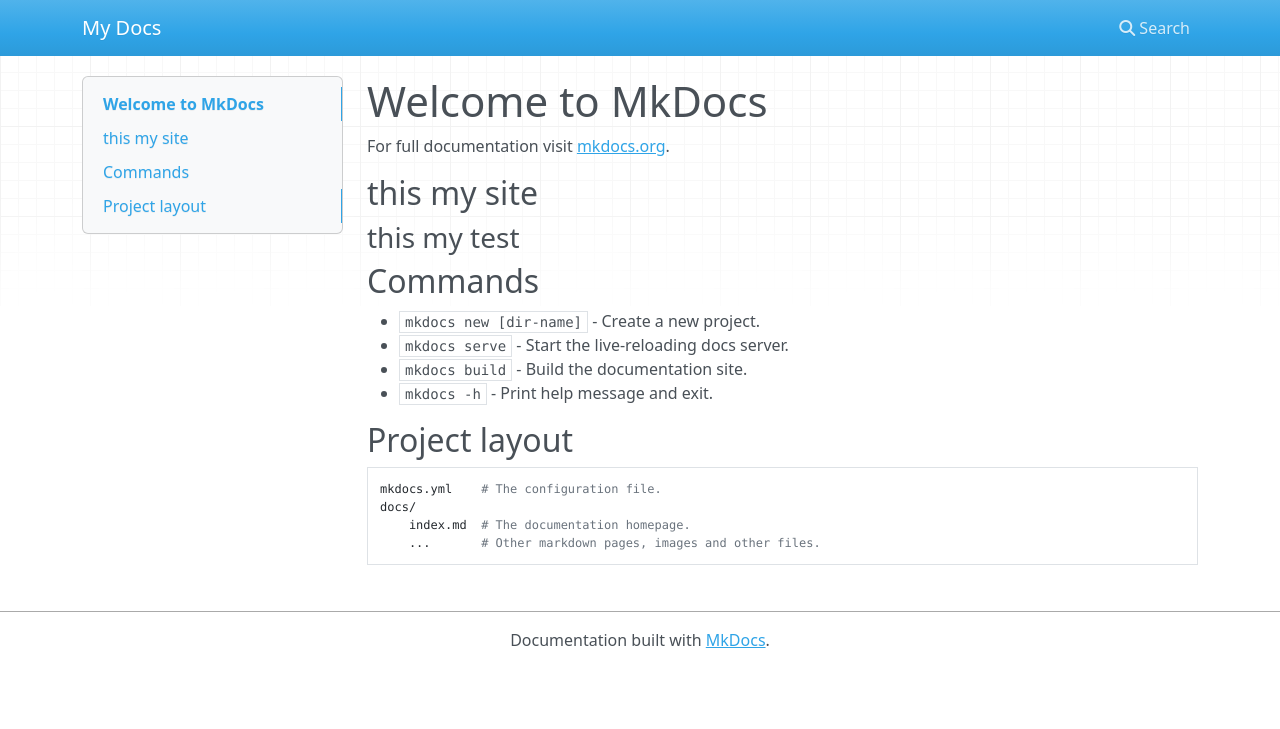
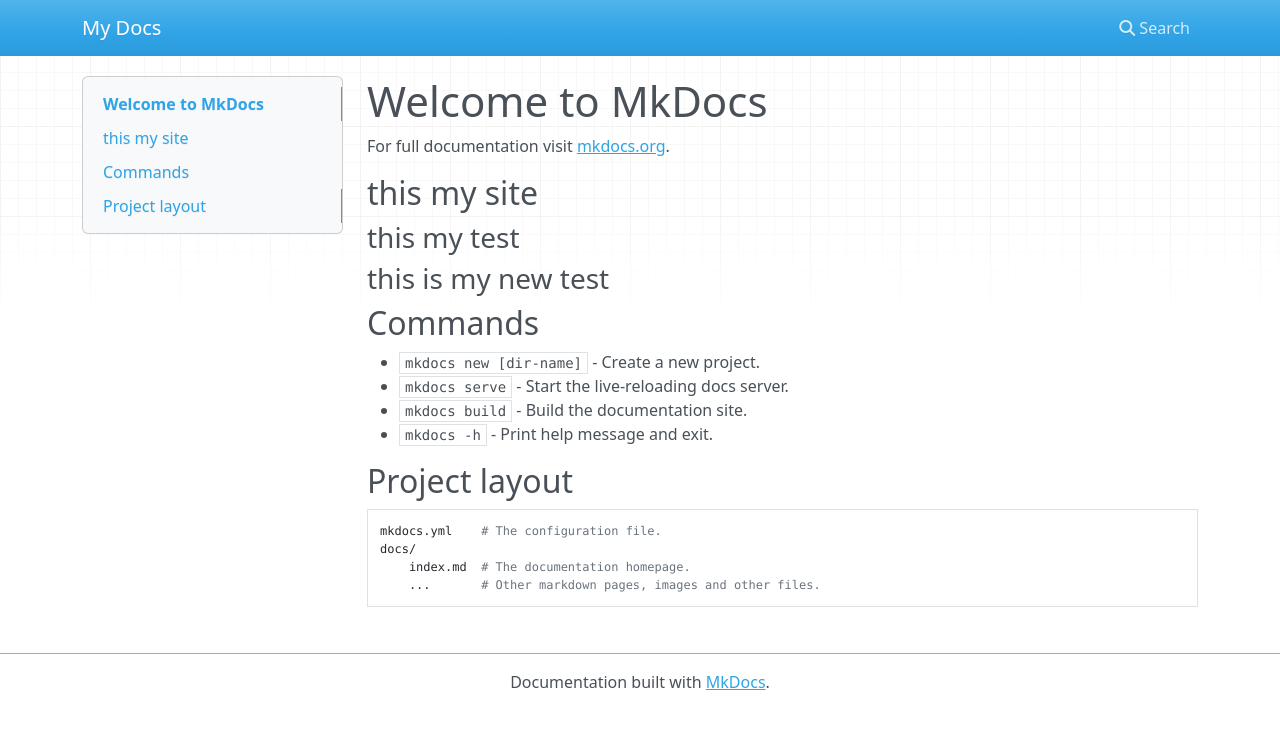
Before and after one commit to asaadgad2024/asaadgad2024.github.io, an MkDocs documentation site: the page built from docs/index.md, in a window 1280 px wide. Shown: the top 729 px of the page. Built offline with MkDocs 1.6.1, drawn with Linux system fonts in a browser that asks for light colours; nearby versions of some CDN libraries.

Commit message:
TESTASAAD

```diff
--- a/docs/index.md
+++ b/docs/index.md
@@ -5,6 +5,8 @@
 ## this my site
 
 ### this my test
+
+### this is my new test
 
 ## Commands
 
```
